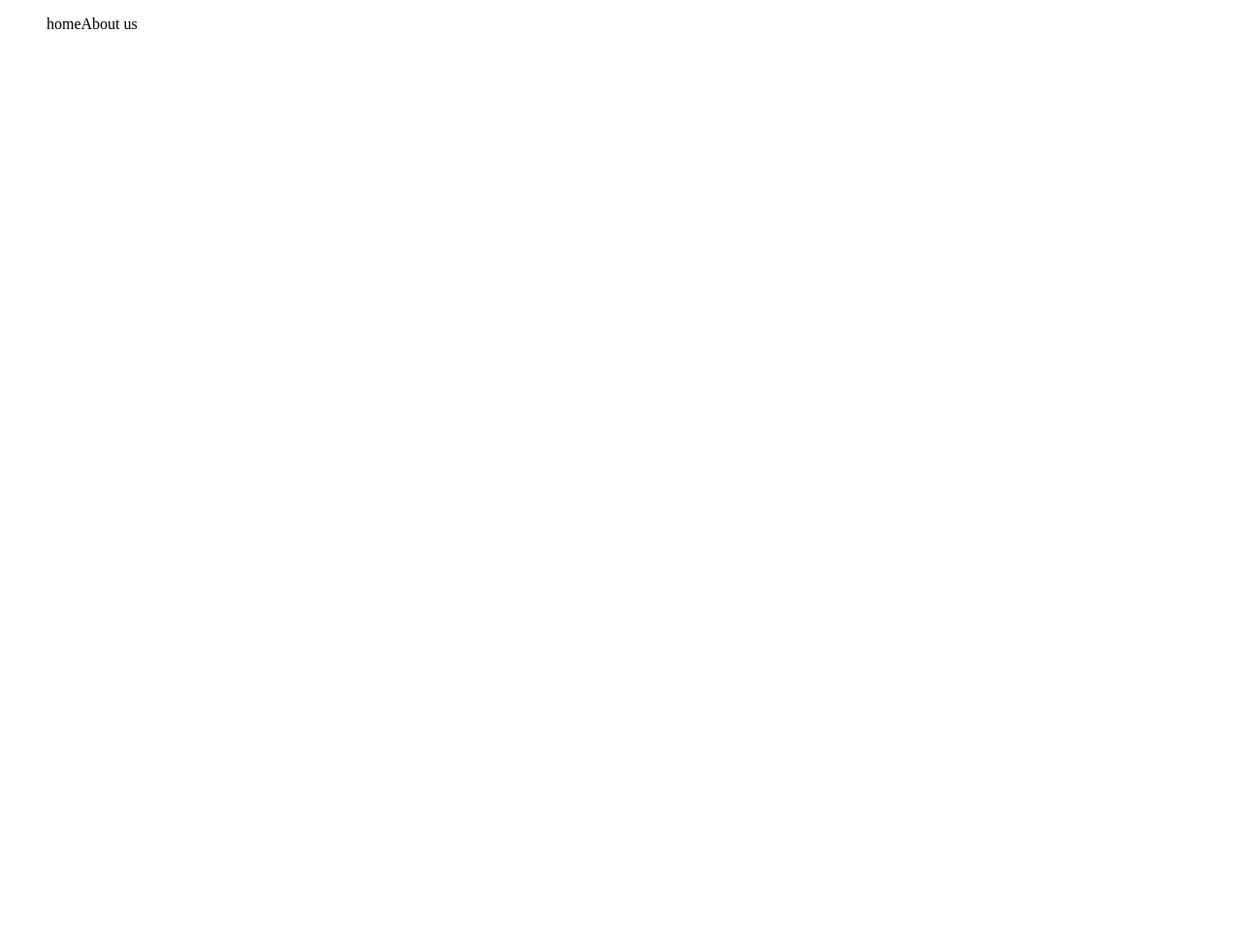
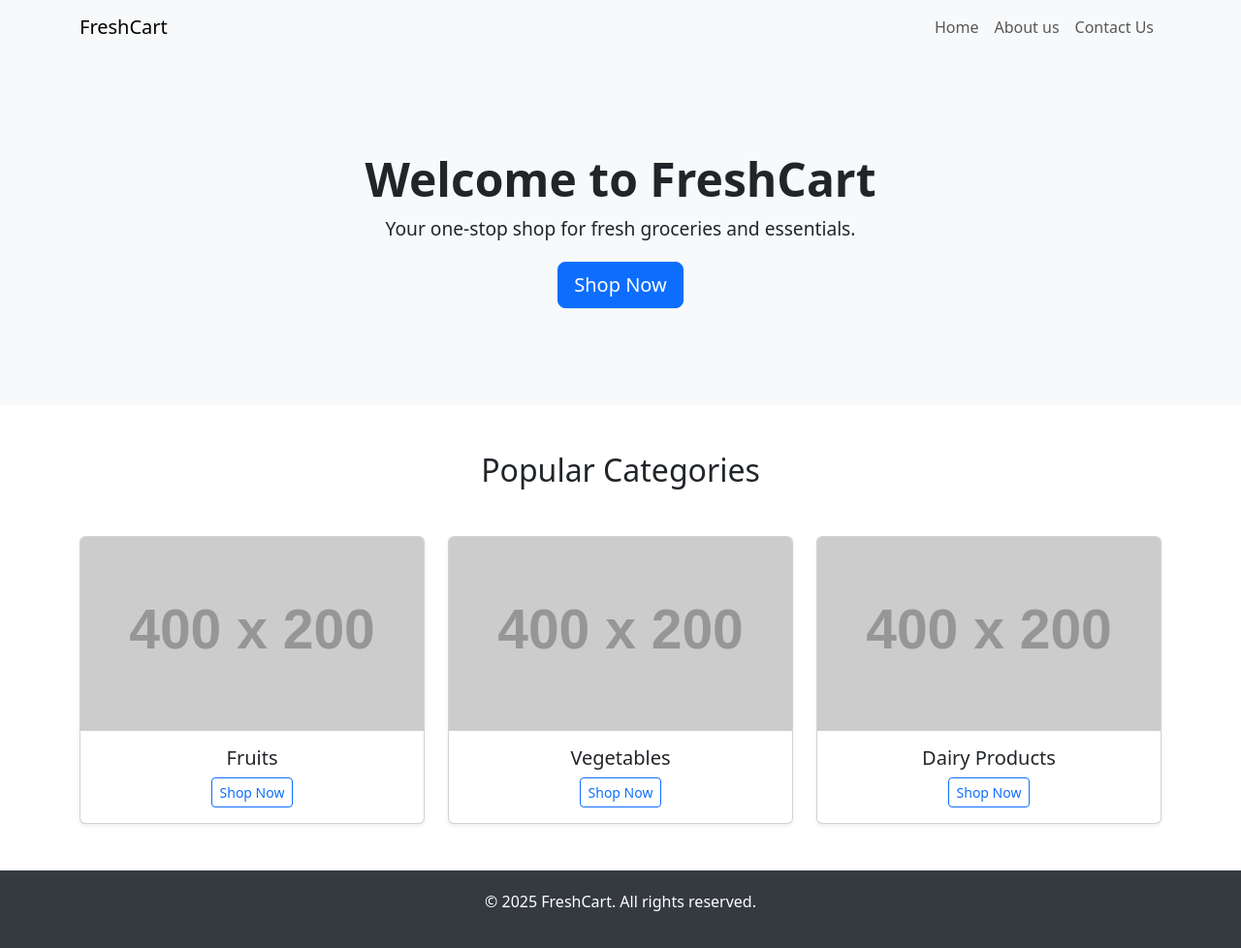
Before and after one commit to aashishword004-alt/nodejs, a plain HTML site: page site/home.html in a window 1280 px wide. Shown: the whole page at 97% size. Before the commit the page ends 800 px from the top, so only its background shows below. Drawn offline with nearby package versions, Linux system fonts and the light colour scheme; placeholder pictures from the web are drawn by us.

Commit message:
filemethod

```diff
--- a/site/home.html
+++ b/site/home.html
@@ -1,17 +1,109 @@
 <!DOCTYPE html>
 <html lang="en">
 <head>
-    <meta charset="UTF-8">
-    <meta name="viewport" content="width=device-width, initial-scale=1.0">
-    <title>Home</title>
+  <meta charset="UTF-8">
+  <meta name="viewport" content="width=device-width, initial-scale=1.0">
+  <title>FreshCart - Home</title>
+  <!-- Bootstrap CSS -->
+  <link href="https://cdn.jsdelivr.net/npm/bootstrap@5.3.2/dist/css/bootstrap.min.css" rel="stylesheet">
+  <style>
+    /* Custom styles */
+    .hero {
+      background: #f8f9fa;
+      padding: 100px 0;
+      text-align: center;
+    }
+    .hero h1 {
+      font-size: 3rem;
+      font-weight: bold;
+    }
+    .hero p {
+      font-size: 1.2rem;
+      margin-bottom: 20px;
+    }
+    .category-card img {
+      height: 200px;
+      object-fit: cover;
+    }
+    footer {
+      background: #343a40;
+      color: #fff;
+      padding: 20px 0;
+    }
+  </style>
 </head>
 <body>
-<nav>
 
-    <ul style="list-style-type: none; display: flex;">
-        <li>home</li>
-        <li>About us</li>
-    </ul>
-</nav>
+  <!-- Header / Navbar -->
+  <nav class="navbar navbar-expand-lg navbar-light bg-light">
+    <div class="container">
+      <a class="navbar-brand" href="#">FreshCart</a>
+      <button class="navbar-toggler" type="button" data-bs-toggle="collapse" data-bs-target="#navbarNav">
+        <span class="navbar-toggler-icon"></span>
+      </button>
+      <div class="collapse navbar-collapse" id="navbarNav">
+        <ul class="navbar-nav ms-auto">
+          <li class="nav-item"><a class="nav-link" href="home.html">Home</a></li>
+          <li class="nav-item"><a class="nav-link" href="about.html">About us</a></li>
+          <li class="nav-item"><a class="nav-link" href="contact.html">Contact Us</a></li>
+ </ul>
+      </div>
+    </div>
+  </nav>
+
+  <!-- Hero Section -->
+  <section class="hero">
+    <div class="container">
+      <h1>Welcome to FreshCart</h1>
+      <p>Your one-stop shop for fresh groceries and essentials.</p>
+      <a href="#" class="btn btn-primary btn-lg">Shop Now</a>
+    </div>
+  </section>
+
+  <!-- Categories Section -->
+  <section class="py-5">
+    <div class="container">
+      <h2 class="text-center mb-5">Popular Categories</h2>
+      <div class="row g-4">
+        <div class="col-md-4">
+          <div class="card category-card shadow-sm">
+            <img src="https://via.placeholder.com/400x200?text=Fruits" class="card-img-top" alt="Fruits">
+            <div class="card-body text-center">
+              <h5 class="card-title">Fruits</h5>
+              <a href="#" class="btn btn-outline-primary btn-sm">Shop Now</a>
+            </div>
+          </div>
+        </div>
+        <div class="col-md-4">
+          <div class="card category-card shadow-sm">
+            <img src="https://via.placeholder.com/400x200?text=Vegetables" class="card-img-top" alt="Vegetables">
+            <div class="card-body text-center">
+              <h5 class="card-title">Vegetables</h5>
+              <a href="#" class="btn btn-outline-primary btn-sm">Shop Now</a>
+            </div>
+          </div>
+        </div>
+        <div class="col-md-4">
+          <div class="card category-card shadow-sm">
+            <img src="https://via.placeholder.com/400x200?text=Dairy" class="card-img-top" alt="Dairy">
+            <div class="card-body text-center">
+              <h5 class="card-title">Dairy Products</h5>
+              <a href="#" class="btn btn-outline-primary btn-sm">Shop Now</a>
+            </div>
+          </div>
+        </div>
+      </div>
+    </div>
+  </section>
+
+  <!-- Footer -->
+  <footer class="text-center">
+    <div class="container">
+      <p>&copy; 2025 FreshCart. All rights reserved.</p>
+    </div>
+  </footer>
+
+  <!-- Bootstrap JS -->
+  <script src="https://cdn.jsdelivr.net/npm/bootstrap@5.3.2/dist/js/bootstrap.bundle.min.js"></script>
 </body>
 </html>
```
Also changed, not shown: module_2.js (added, +17 -0 lines), site/about.html (added, +81 -0 lines), site/contact.html (added, +84 -0 lines), 1 other file.
